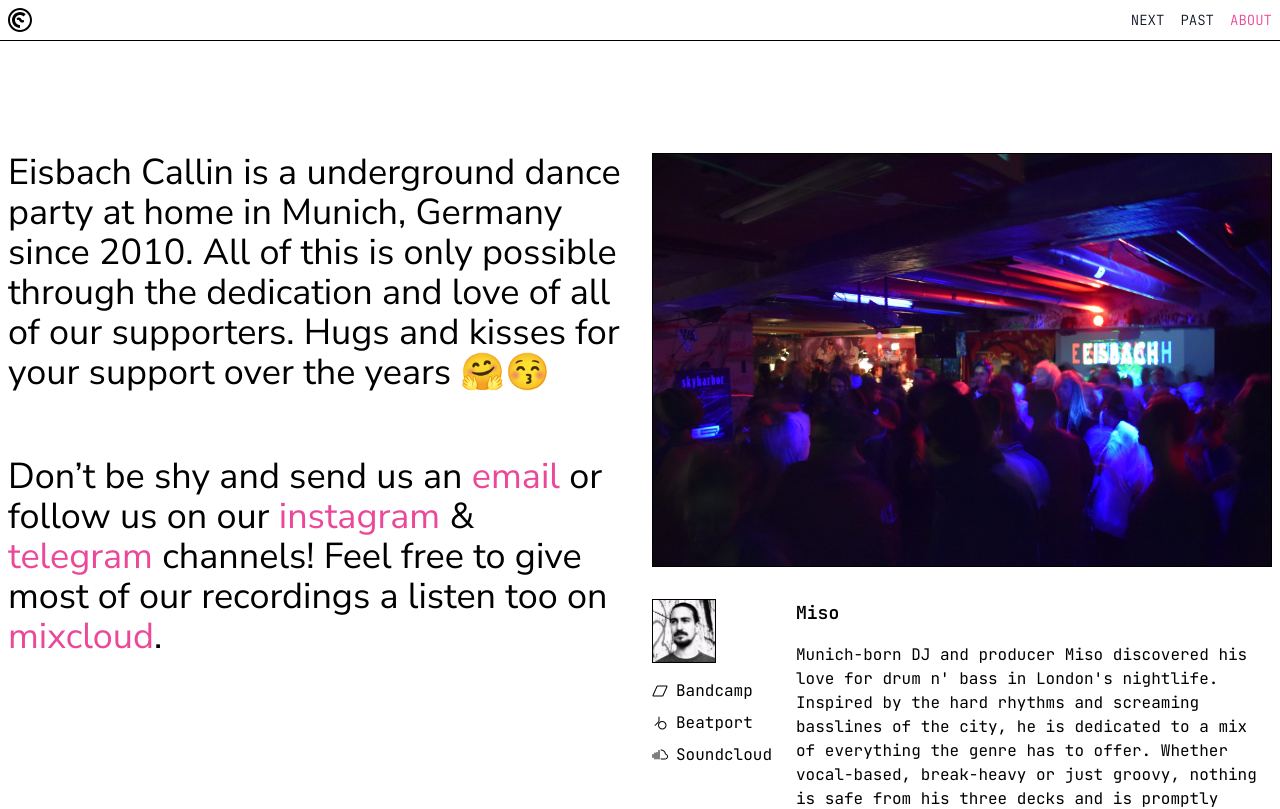
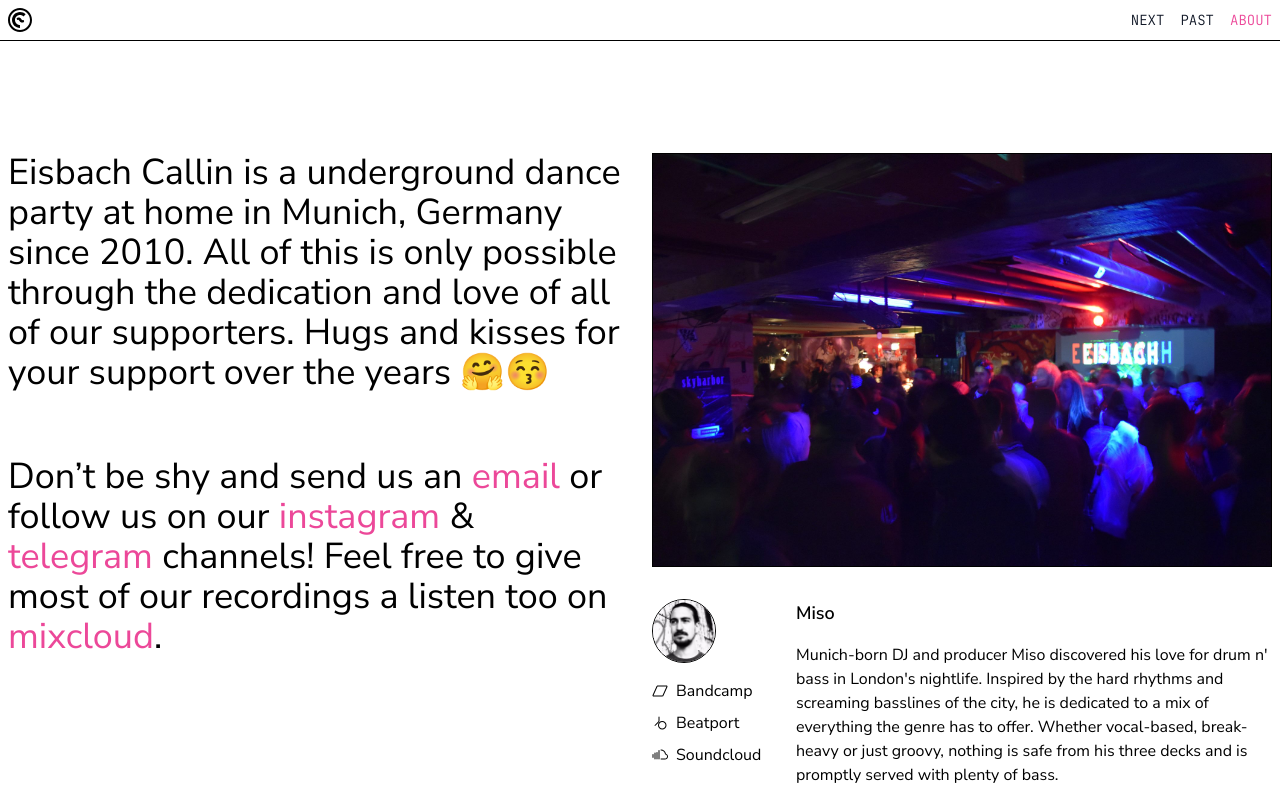
Before and after one commit to eisbachcallin/website, a Next.js app: page /about in a window 1280 px wide. Shown: the top 809 px of the page. Built offline with nearby package versions, Linux system fonts and the light colour scheme.

Commit message:
adjust style on ArtistCard.tsx

```diff
--- a/src/components/ArtistCard.tsx
+++ b/src/components/ArtistCard.tsx
@@ -30,14 +30,14 @@ interface ArtistCardProps {
 
 const ArtistCard = ({ artist }: ArtistCardProps) => {
   return (
-    <article className='mb-16 flex flex-col space-y-4 sm:flex-row sm:space-x-4 sm:space-y-0'>
+    <article className='mb-16 flex flex-col space-y-4 font-sans sm:flex-row sm:space-x-4 sm:space-y-0'>
       <div className='flex min-w-[8rem] flex-col items-start space-y-4'>
         <Image
           width={64}
           height={64}
           src={artist.avatar}
           alt={`${artist.name} avatar`}
-          className='h-16 w-16 rounded-none border border-black'
+          className='h-16 w-16 rounded-full border border-black'
         />
         <div className='flex flex-col space-y-2'>
           {artist.links.map((link) => (
@@ -56,7 +56,7 @@ const ArtistCard = ({ artist }: ArtistCardProps) => {
           ))}
         </div>
       </div>
-      <div className='space-y-4'>
+      <div className='max-w-[60ch] space-y-4'>
         <h3 className='text-lg font-semibold'>{artist.name}</h3>
         <p>{artist.description}</p>
       </div>
```
